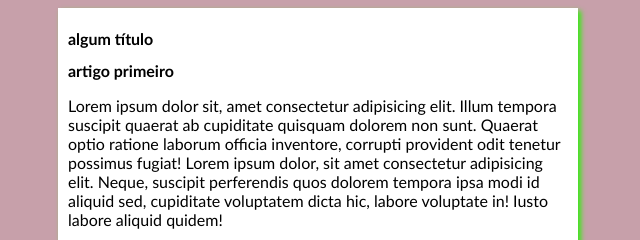
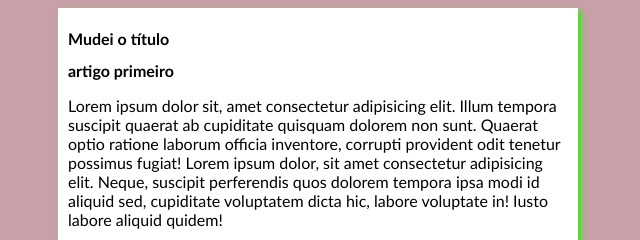
Before and after one commit to Renata451/projeto-testegit, a plain HTML site: page index.html in a window 1280 px wide. Shown: the top 240 px of the page, 322-962 px from the left. Drawn offline with Linux system fonts and the light colour scheme.

Commit message:
Update index.html

```diff
--- a/index.html
+++ b/index.html
@@ -9,7 +9,7 @@
 <body>
     <main>
         <header>
-            <h1>algum título</h1>
+            <h1>Mudei o título</h1>
         </header>
 
         <article>
```
